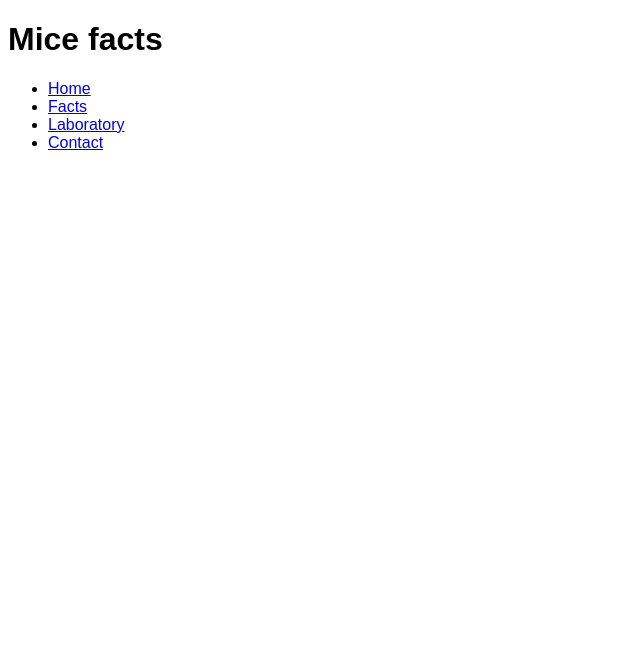
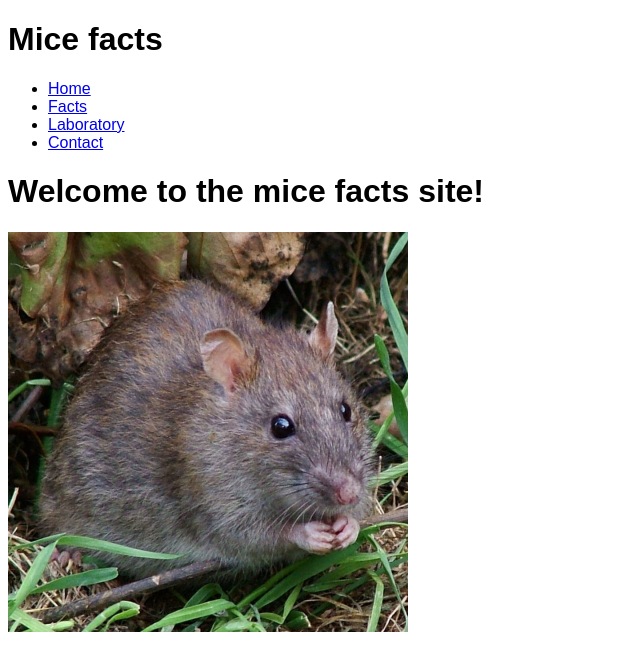
Before and after one commit to pikuch/MiceFacts, a plain HTML site: page index.html in a window 1280 px wide. Shown: the whole page, without its empty margins (0-640 px from the left). Drawn offline with Linux system fonts and the light colour scheme.

Commit message:
Add index content section and the main image

```diff
--- a/index.html
+++ b/index.html
@@ -33,7 +33,8 @@
     </header>
 
     <div class="content">
-
+        <h1>Welcome to the mice facts site!</h1>
+        <img class="welcomeImage" src="img/welcomeImage.jpg" width="400" height="400" alt="a mouse"/>
     </div>
 
 </body>
```
Also changed, not shown: img/welcomeImage.jpg (added).
